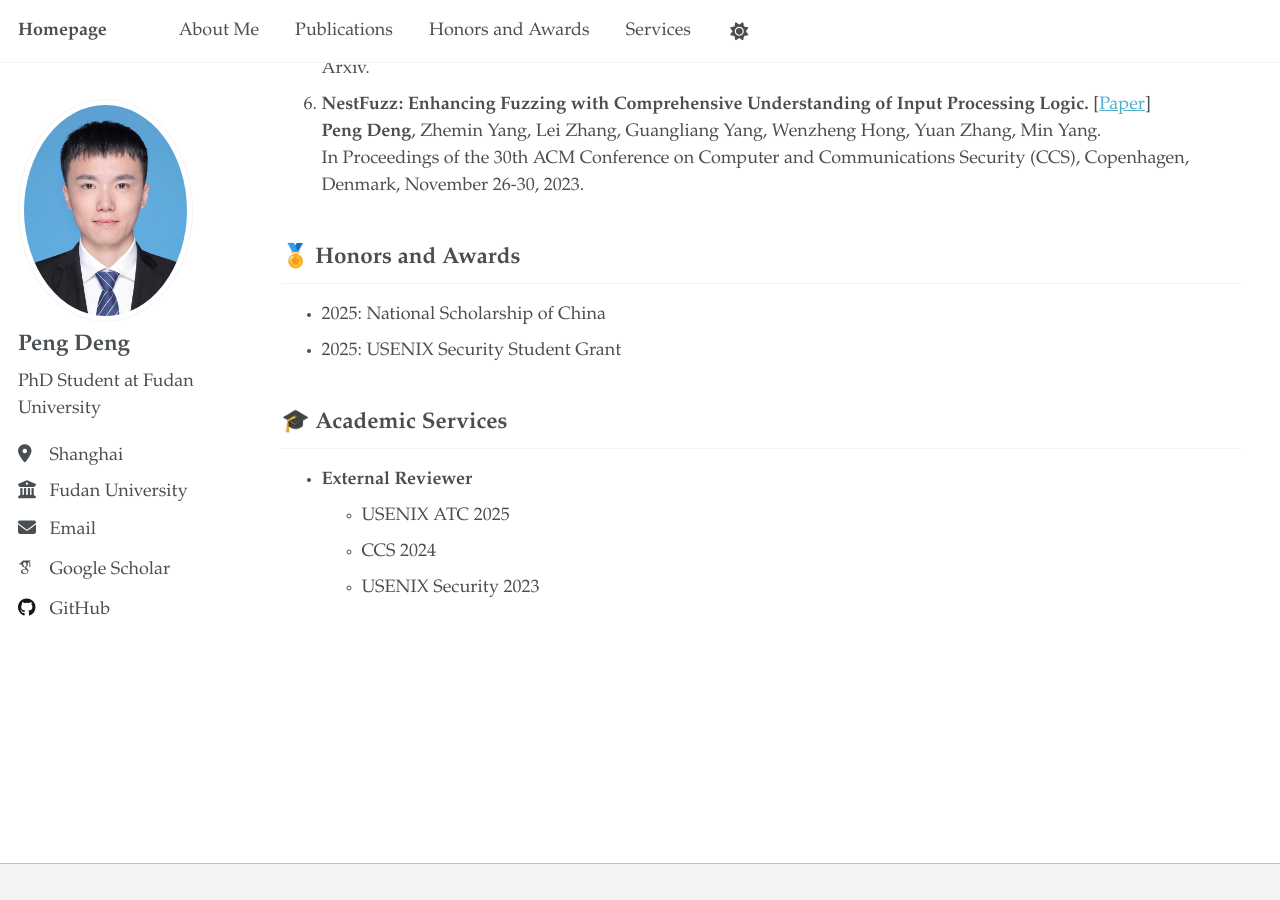
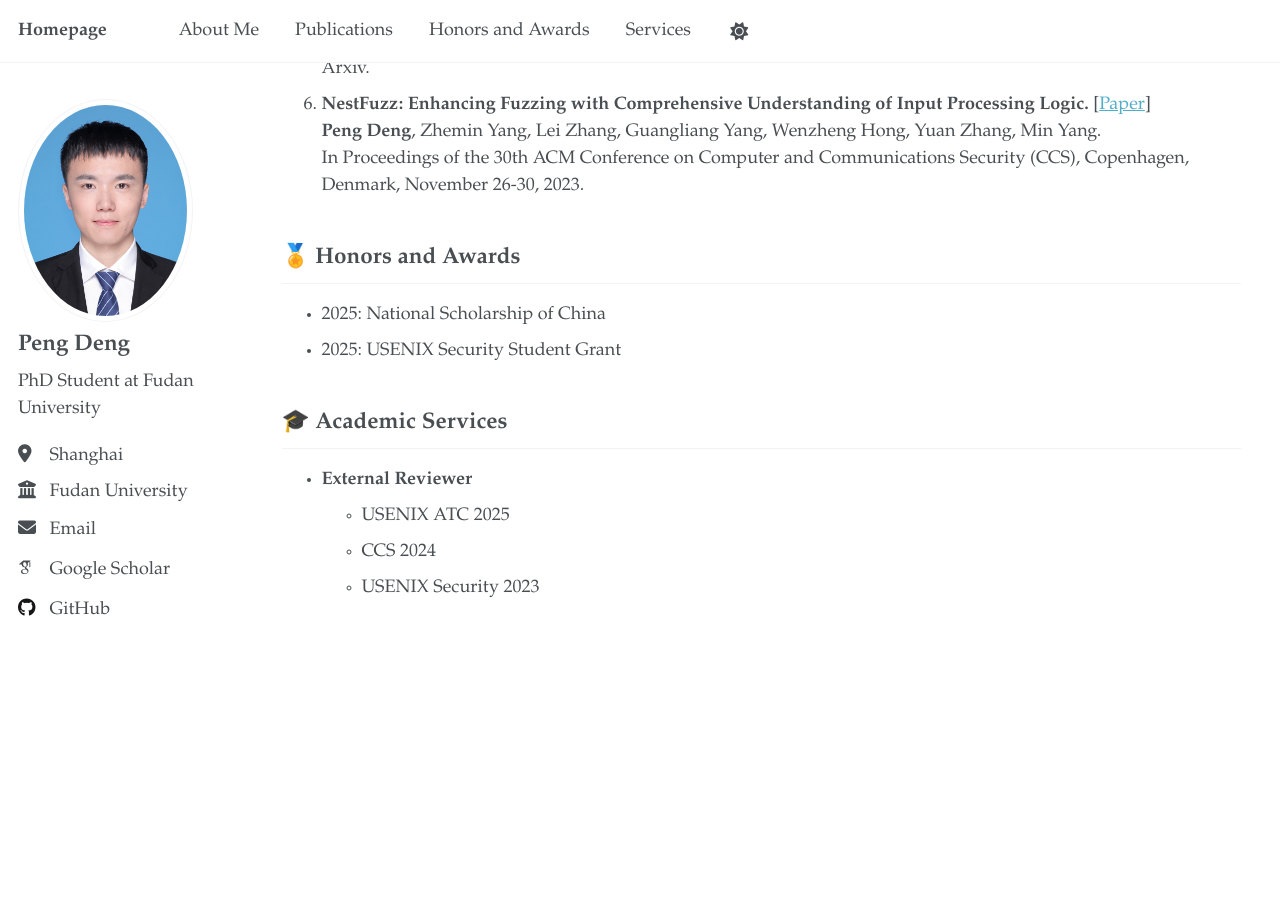
Before and after one commit to pengxdeng/pengxdeng.github.io, a Jekyll site: the page built from _pages/about.md, in a window 1280 px wide and 900 px high, scrolled down 950 px. Built offline with Jekyll 4.4.1, drawn with Linux system fonts in a browser that asks for light colours; some web fonts are replaced; after the commit the page ends 1759 px from its top, so only the background shows below that.

Commit message:
delete footer

```diff
--- a/_layouts/default.html
+++ b/_layouts/default.html
@@ -18,13 +18,6 @@ layout: compress
 
     {{ content }}
 
-    <div class="page__footer">
-      <footer>
-        {% include footer/custom.html %}
-        {% include footer.html %}
-      </footer>
-    </div>
-
    {% include scripts.html %}
 
   </body>
```
Also changed, not shown: _layouts/cv-layout.html (+0 -7 lines).
